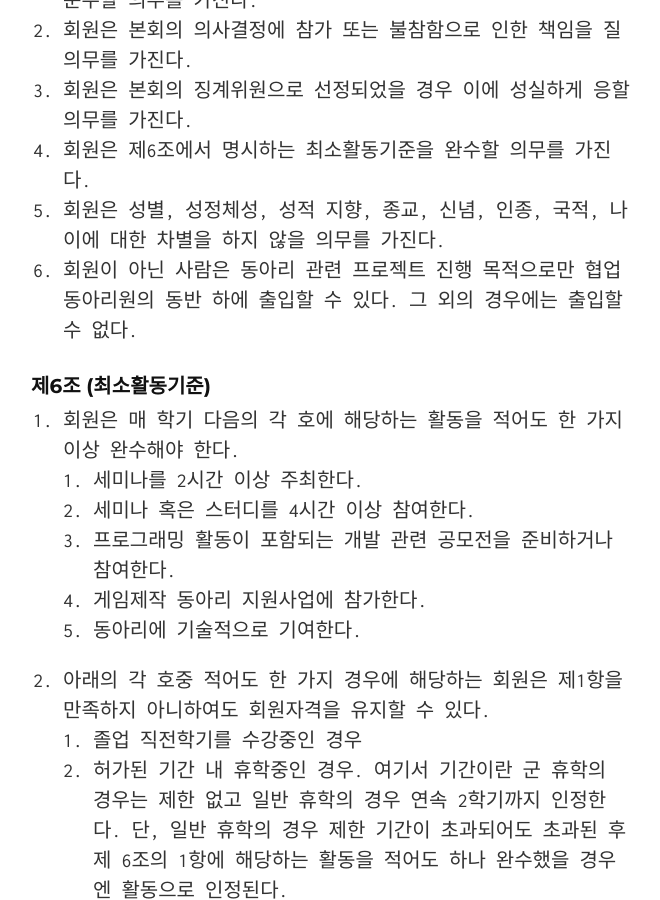
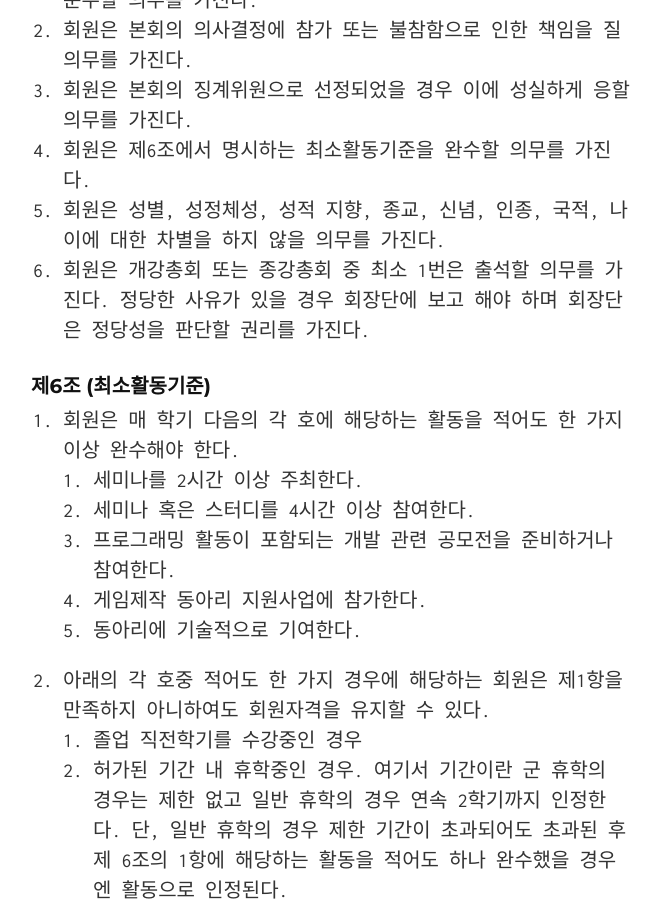
Before and after one commit to PoolC/Regulation, a Jekyll site: the page built from index.md, in a window 1280 px wide and 900 px high, scrolled down 2595 px. Shown: the whole window, without its empty margins (307-967 px from the left). Built offline with Jekyll 4.4.1, drawn with Linux system fonts in a browser that asks for light colours; our own code applies the rules of GitHub Pages for plain Markdown files.

Commit message:
회원 의무에 잘못 기재된 내용 수정

```diff
--- a/index.md
+++ b/index.md
@@ -70,7 +70,7 @@ layout: default
 0. 회원은 본회의 징계위원으로 선정되었을 경우 이에 성실하게 응할 의무를 가진다.
 0. 회원은 제6조에서 명시하는 최소활동기준을 완수할 의무를 가진다.
 0. 회원은 성별, 성정체성, 성적 지향, 종교, 신념, 인종, 국적, 나이에 대한 차별을 하지 않을 의무를 가진다.
-0. 회원이 아닌 사람은 동아리 관련 프로젝트 진행 목적으로만 협업 동아리원의 동반 하에 출입할 수 있다. 그 외의 경우에는 출입할 수 없다.
+0. 회원은 개강총회 또는 종강총회 중 최소 1번은 출석할 의무를 가진다. 정당한 사유가 있을 경우 회장단에 보고 해야 하며 회장단은 정당성을 판단할 권리를 가진다.
 
 #### 제6조 (최소활동기준)
 
```
